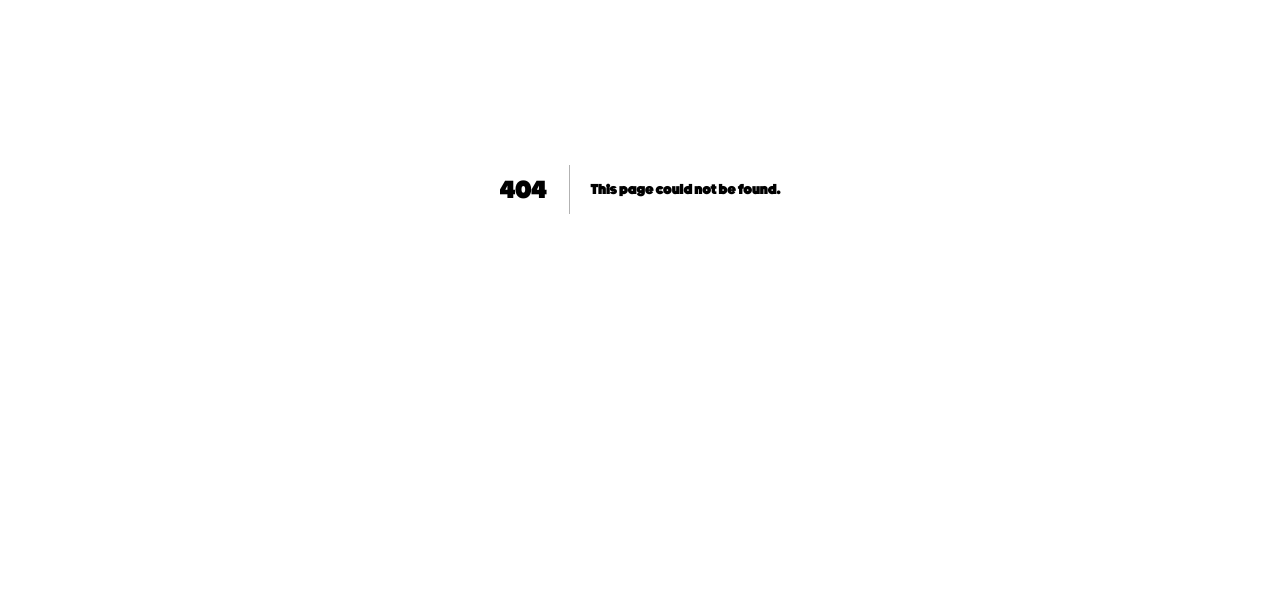
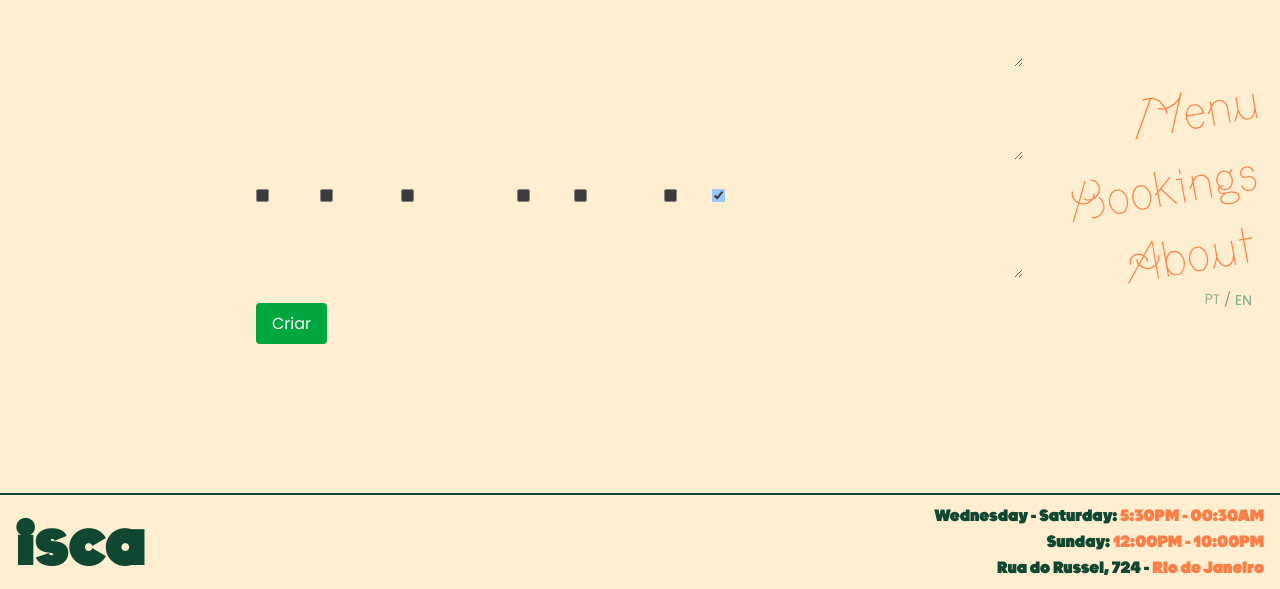
Before and after one commit to guerrinharj/isca, a Next.js app: page /en/cardapio/new in a window 1280 px wide. Before the commit this address had no page. Shown: the part 211-800 px from the top of the page. Built offline with nearby package versions, Linux system fonts and the light colour scheme; no server answers.

Commit message:
create and edit pages

```diff
--- /dev/null
+++ b/app/[locale]/cardapio/[id]/edit/page.tsx
@@ -0,0 +1,61 @@
+'use client'
+
+import { useEffect, useState } from 'react'
+import { useRouter } from 'next/navigation'
+
+export default function EditPratoPage({ params }: { params: { locale: string; id: string } }) {
+    const { locale, id } = params
+    const router = useRouter()
+    const [form, setForm] = useState<any>(null)
+    const [saving, setSaving] = useState(false)
+
+    useEffect(() => {
+        fetch(`/api/pratos/${id}`, { credentials: 'include' })
+            .then(r => r.json())
+            .then(d => setForm(d.prato))
+    }, [id])
+
+    if (!form) return <p>Carregando...</p>
+
+    const onChange = (e: any) => {
+        const { name, value, type, checked } = e.target
+        setForm((prev: any) => ({ ...prev, [name]: type === 'checkbox' ? checked : value }))
+    }
+
+    const submit = async (e: any) => {
+        e.preventDefault()
+        setSaving(true)
+        try {
+            const res = await fetch(`/api/pratos/${id}`, {
+                method: 'PUT',
+                headers: { 'Content-Type': 'application/json', 'x-api-key': process.env.API_SECRET || '' },
+                credentials: 'include',
+                body: JSON.stringify(form)
+            })
+            if (!res.ok) throw new Error(await res.text())
+            alert('Prato atualizado com sucesso!')
+            router.push(`/${locale}/cardapio`)
+            router.refresh()
+        } catch (err) {
+            alert('Erro ao atualizar prato')
+        } finally {
+            setSaving(false)
+        }
+    }
+
+    return (
+        <section className="max-w-3xl mx-auto py-10">
+            <h1 className="text-2xl font-bold mb-6">Editar Prato</h1>
+            <form onSubmit={submit} className="space-y-4">
+                <input name="nome" value={form.nome} onChange={onChange} className="border p-2 w-full" />
+                <input name="preco" value={form.preco} onChange={onChange} className="border p-2 w-full" />
+                <textarea name="descricao" value={form.descricao} onChange={onChange} className="border p-2 w-full" />
+                <textarea name="descricao_en" value={form.descricao_en} onChange={onChange} className="border p-2 w-full" />
+                {/* repete os checkboxes como no New */}
+                <button disabled={saving} className="bg-blue-600 text-white px-4 py-2 rounded">
+                    {saving ? 'Salvando...' : 'Atualizar'}
+                </button>
+            </form>
+        </section>
+    )
+}
--- /dev/null
+++ b/app/[locale]/cardapio/new/page.tsx
@@ -0,0 +1,81 @@
+'use client'
+
+import { useRouter } from 'next/navigation'
+import { useState } from 'react'
+
+export default function NewPratoPage({ params }: { params: { locale: string } }) {
+    const { locale } = params
+    const router = useRouter()
+    const [saving, setSaving] = useState(false)
+    const [form, setForm] = useState({
+        nome: '',
+        preco: '',
+        descricao: '',
+        descricao_en: '',
+        isActive: true,
+        is_pintxo: false,
+        is_vegan: false,
+        is_vegetariano: false,
+        is_drink: false,
+        is_alcoolico: false,
+        is_soft: false,
+        is_outro: true,
+        promo_description: ''
+    })
+
+    const onChange = (e: any) => {
+        const { name, value, type, checked } = e.target
+        setForm(prev => ({ ...prev, [name]: type === 'checkbox' ? checked : value }))
+    }
+
+    const submit = async (e: any) => {
+        e.preventDefault()
+        setSaving(true)
+        try {
+            const res = await fetch('/api/pratos', {
+                method: 'POST',
+                headers: {
+                    'Content-Type': 'application/json',
+                    'x-api-key': process.env.API_SECRET || ''
+                },
+                credentials: 'include',
+                body: JSON.stringify(form)
+            })
+            if (!res.ok) throw new Error(await res.text())
+            alert('Prato criado com sucesso!')
+            router.push(`/${locale}/cardapio`)
+            router.refresh()
+        } catch (err) {
+            alert('Erro ao criar prato')
+            console.error(err)
+        } finally {
+            setSaving(false)
+        }
+    }
+
+    return (
+        <section className="max-w-3xl mx-auto py-10">
+            <h1 className="text-2xl font-bold mb-6">Novo Prato</h1>
+            <form onSubmit={submit} className="space-y-4">
+                <input name="nome" placeholder="Nome" value={form.nome} onChange={onChange} className="border p-2 w-full" />
+                <input name="preco" placeholder="Preço" value={form.preco} onChange={onChange} className="border p-2 w-full" />
+                <textarea name="descricao" placeholder="Descrição (PT)" value={form.descricao} onChange={onChange} className="border p-2 w-full" />
+                <textarea name="descricao_en" placeholder="Descrição (EN)" value={form.descricao_en} onChange={onChange} className="border p-2 w-full" />
+
+                <label><input type="checkbox" name="is_pintxo" checked={form.is_pintxo} onChange={onChange}/> Pintxo</label>
+                <label><input type="checkbox" name="is_vegan" checked={form.is_vegan} onChange={onChange}/> Vegano</label>
+                <label><input type="checkbox" name="is_vegetariano" checked={form.is_vegetariano} onChange={onChange}/> Vegetariano</label>
+                <label><input type="checkbox" name="is_drink" checked={form.is_drink} onChange={onChange}/> Drink</label>
+                <label><input type="checkbox" name="is_alcoolico" checked={form.is_alcoolico} onChange={onChange}/> Alcoólico</label>
+                <label><input type="checkbox" name="is_soft" checked={form.is_soft} onChange={onChange}/> Soft</label>
+                <label><input type="checkbox" name="is_outro" checked={form.is_outro} onChange={onChange}/> Outro</label>
+
+                <textarea name="promo_description" placeholder="Promo (opcional)" value={form.promo_description} onChange={onChange} className="border p-2 w-full" />
+
+                <button disabled={saving} className="bg-green-600 text-white px-4 py-2 rounded">
+                    {saving ? 'Salvando...' : 'Criar'}
+                </button>
+            </form>
+        </section>
+    )
+}
--- /dev/null
+++ b/app/[locale]/reservas/[id]/edit/page.tsx
@@ -0,0 +1,61 @@
+'use client'
+
+import { useEffect, useState } from 'react'
+import { useRouter } from 'next/navigation'
+
+export default function EditReservaPage({ params }: { params: { locale: string; id: string } }) {
+    const { locale, id } = params
+    const router = useRouter()
+    const [form, setForm] = useState<any>(null)
+    const [saving, setSaving] = useState(false)
+
+    useEffect(() => {
+        fetch(`/api/reservas/${id}`, { credentials: 'include' })
+            .then(r => r.json())
+            .then(d => setForm(d.reserva))
+    }, [id])
+
+    if (!form) return <p>Carregando...</p>
+
+    const onChange = (e: any) => {
+        const { name, value } = e.target
+        setForm((prev: any) => ({ ...prev, [name]: value }))
+    }
+
+    const submit = async (e: any) => {
+        e.preventDefault()
+        setSaving(true)
+        try {
+            const res = await fetch(`/api/reservas/${id}`, {
+                method: 'PUT',
+                headers: { 'Content-Type': 'application/json', 'x-api-key':  process.env.API_SECRET || '' },
+                credentials: 'include',
+                body: JSON.stringify(form)
+            })
+            if (!res.ok) throw new Error(await res.text())
+            alert('Reserva atualizada com sucesso!')
+            router.push(`/${locale}/reserva`)
+            router.refresh()
+        } catch (err) {
+            alert('Erro ao atualizar reserva')
+        } finally {
+            setSaving(false)
+        }
+    }
+
+    return (
+        <section className="max-w-xl mx-auto py-10">
+            <h1 className="text-2xl font-bold mb-6">Editar Reserva</h1>
+            <form onSubmit={submit} className="space-y-4">
+                <input name="nome" value={form.nome} onChange={onChange} className="border p-2 w-full" />
+                <input name="email" value={form.email} onChange={onChange} className="border p-2 w-full" />
+                <input name="telefone" value={form.telefone} onChange={onChange} className="border p-2 w-full" />
+                <input name="quantity" type="number" value={form.quantity} onChange={onChange} className="border p-2 w-full" />
+                <textarea name="message" value={form.message ?? ''} onChange={onChange} className="border p-2 w-full" />
+                <button disabled={saving} className="bg-blue-600 text-white px-4 py-2 rounded">
+                    {saving ? 'Salvando...' : 'Atualizar'}
+                </button>
+            </form>
+        </section>
+    )
+}
--- /dev/null
+++ b/components/AdminFAB.tsx
@@ -0,0 +1,33 @@
+'use client'
+
+import Link from 'next/link'
+import { useEffect, useState } from 'react'
+
+export default function AdminFAB({ locale }: { locale: string }) {
+    const [loggedIn, setLoggedIn] = useState(false)
+
+    useEffect(() => {
+        fetch('/api/me', { credentials: 'include' })
+            .then(r => r.json())
+            .then(d => setLoggedIn(Boolean(d?.loggedIn)))
+            .catch(() => setLoggedIn(false))
+    }, [])
+
+    if (!loggedIn) return null
+
+    return (
+        <Link
+            href={`/${locale}/pratos/new`}
+            className="
+                hidden md:flex fixed bottom-6 left-6 z-40
+                h-14 w-14 items-center justify-center
+                rounded-full border border-black/20 bg-isca-verde text-white
+                text-3xl leading-none shadow-lg hover:scale-105 transition
+            "
+            aria-label="Criar Prato"
+            title="Criar Prato"
+        >
+            +
+        </Link>
+    )
+}
```
